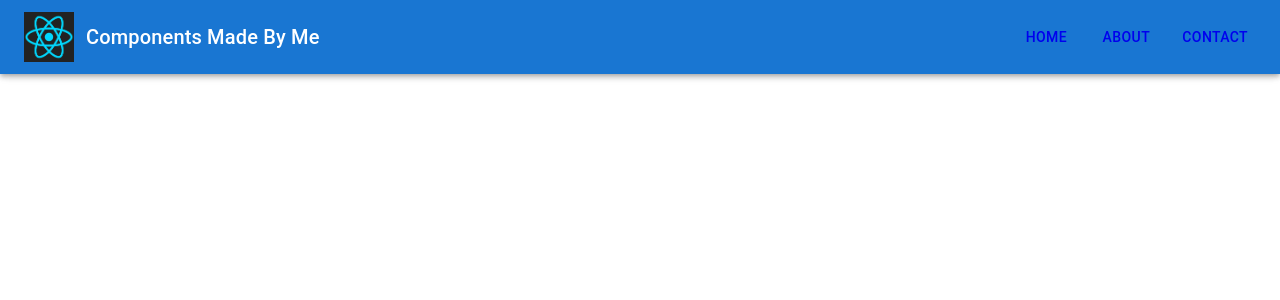
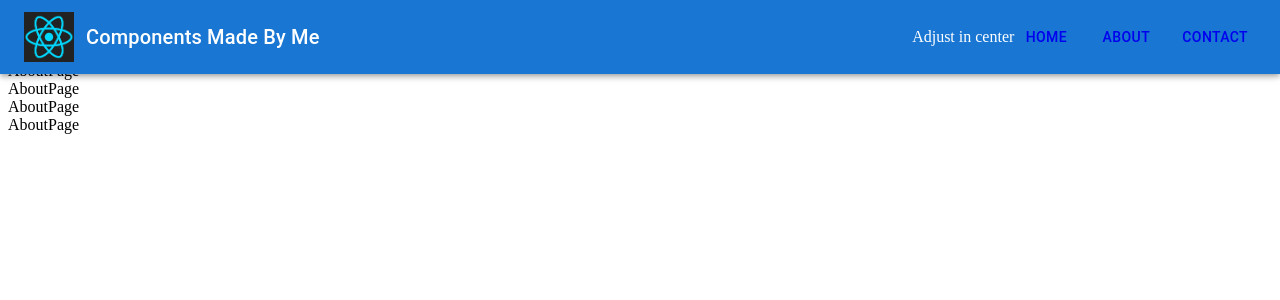
Before and after one commit to ujjawala397/ComponentsWebsite, a React (Create React App) app: page /about in a window 1280 px wide. Shown: the top 300 px of the page. Built offline with nearby package versions, Linux system fonts and the light colour scheme.

Commit message:
base website setup

```diff
--- a/src/components/Navbar/Navbar.js
+++ b/src/components/Navbar/Navbar.js
@@ -1,9 +1,10 @@
-import { AppBar, Button, Card,CardContent, CardMedia, IconButton, Toolbar, Typography } from '@mui/material';
-import { display, Stack } from '@mui/system';
+import { AppBar, Button, CardMedia, IconButton, Toolbar, Typography } from '@mui/material';
+import { Stack } from '@mui/system';
 import React from 'react';
 import {Link} from 'react-router-dom';
 import './Navbar.css';
 
+import Text from './text';
 const Navbar = () => {
     return (
 
@@ -23,11 +24,13 @@ const Navbar = () => {
                 </IconButton>
                 <Typography variant='h6' component='div' sx={{flexGrow:1}}>
                   Components Made By Me
+
                 </Typography>
+                <Text/>
                 <Stack direction="row" spacing={2}>
                   <Button color='inherit'> <Link to="/" style={{ textDecoration: 'none' }}>Home</Link></Button>
                   <Button color='inherit'> <Link to="/about" style={{ textDecoration: 'none' }}>About</Link></Button>
-                  <Button color='inherit'> <Link to="/card" style={{ textDecoration: 'none' }}>Contact</Link></Button>
+                  <Button color='inherit'> <Link to="/contact" style={{ textDecoration: 'none' }}>Contact</Link></Button>
                 </Stack>
               </Toolbar>
 
--- /dev/null
+++ b/src/components/Navbar/text.js
@@ -0,0 +1,9 @@
+import React,{Component} from 'react';
+class Text extends Component{
+    render(){
+        return(
+            <div>Adjust in center</div>
+        )
+    }
+}
+export default Text;
--- a/src/pages/Aboutpage.js
+++ b/src/pages/Aboutpage.js
@@ -5,7 +5,13 @@ const AboutPage = () => {
     return(
         <div>
             <Navbar/>
-            AboutPage
+            <div>AboutPage</div>
+            <div>AboutPage</div>
+            <div>AboutPage</div>
+            <div>AboutPage</div>
+            <div>AboutPage</div>
+            <div>AboutPage</div>
+            <div>AboutPage</div>
         </div>
     )
 }
--- a/src/pages/Contactpage.js
+++ b/src/pages/Contactpage.js
@@ -1,11 +1,13 @@
 import React from 'react';
 import Navbar from '../components/Navbar/Navbar';
+import Qard from '../components/Qards/Qard';
 
 const ContactPage = () => {
     return(
         <div>
             <Navbar/>
-            Contact us
+            <Qard/>
+
         </div>
     )
 }
--- a/src/pages/Homepage.js
+++ b/src/pages/Homepage.js
@@ -1,13 +1,18 @@
 import React from 'react';
-import Qard from '../components/Qards/Qard';
 import Navbar from '../components/Navbar/Navbar';
-import {Link} from 'react-router-dom';
+
 
 const HomePage = () => {
     return (
         <div>
            <Navbar/>
-           <Link to="/card">Card</Link>
+           <div style={{position:"fixed"}}>rtet</div>
+           <div>rtet</div>
+           <div>rtet</div>
+           <div>rtet</div>
+           <div>rtet</div>
+           <div>rtet</div>
+
         </div>
     )
 }
```
